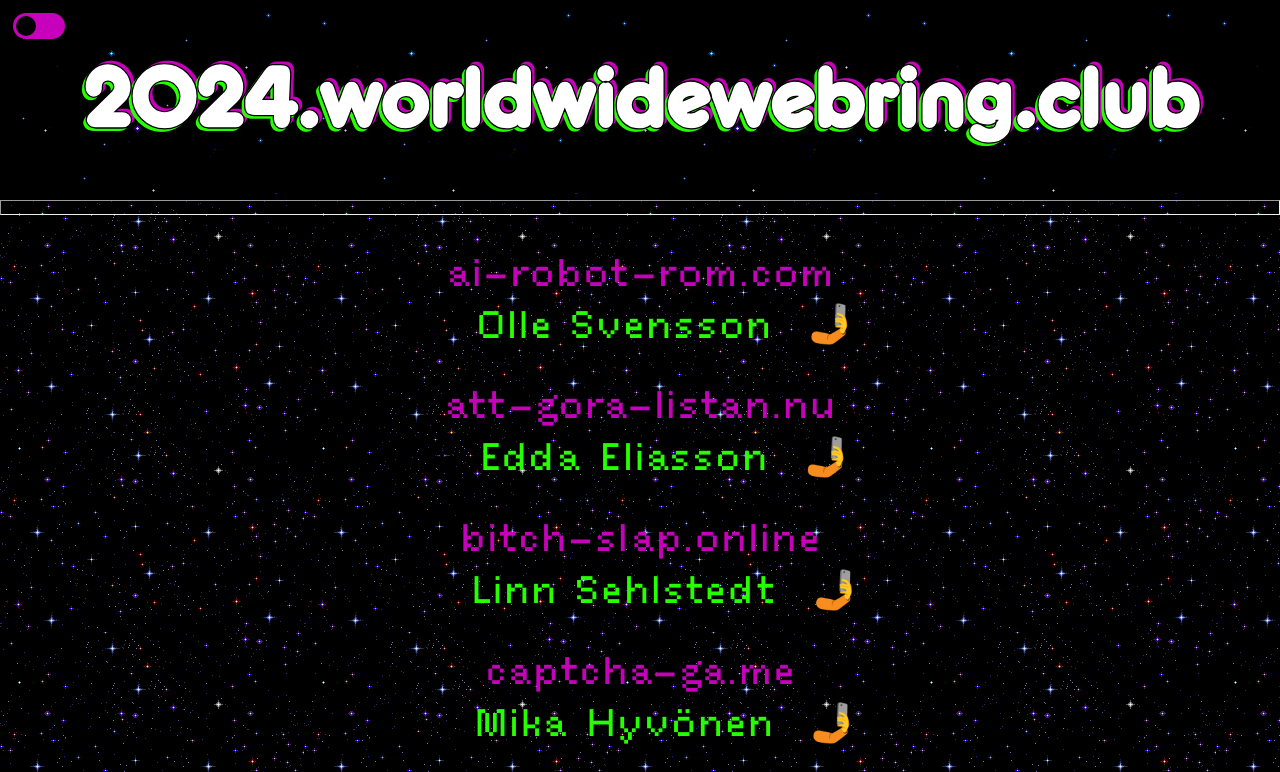
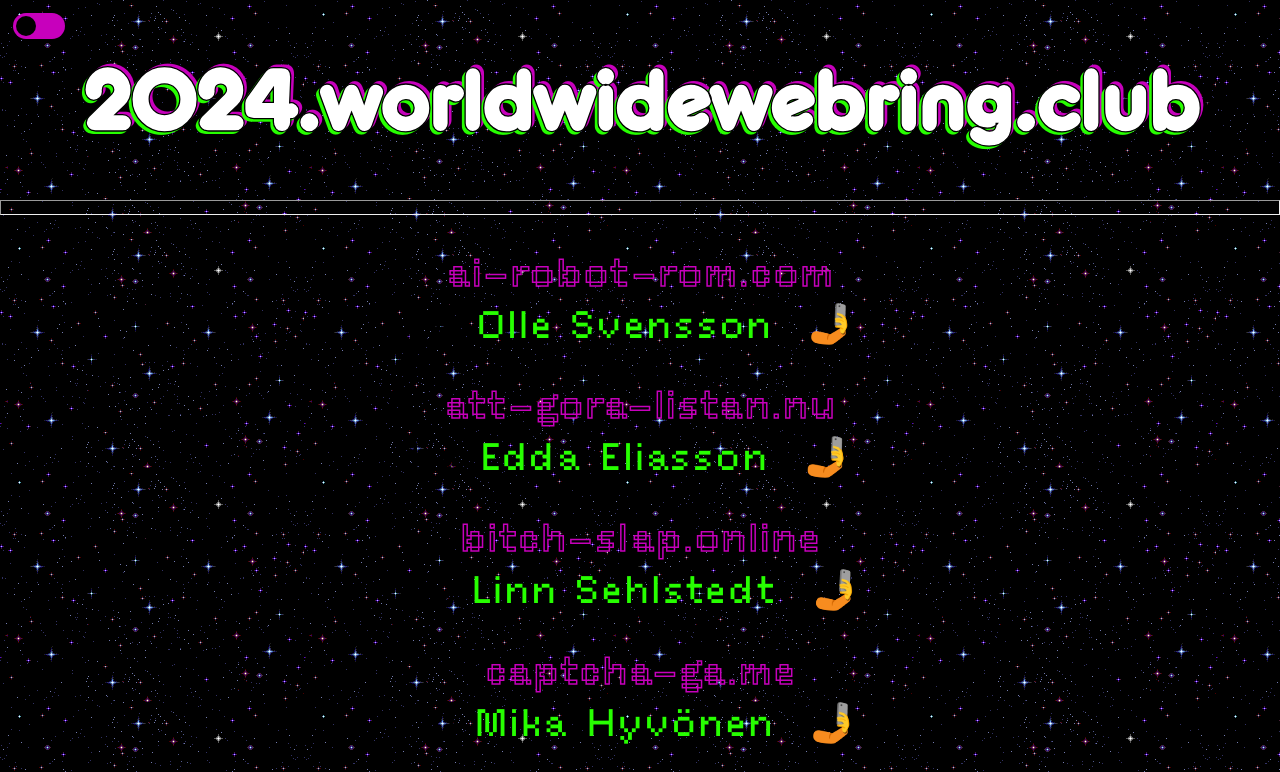
Before and after one commit to beckmanscollege/2024.worldwidewebring.club, a plain HTML site: page index.html in a window 1280 px wide. Shown: the top 772 px of the page. Drawn offline with Linux system fonts and the light colour scheme.

Commit message:
Add files via upload

```diff
--- a/index.html
+++ b/index.html
@@ -24,9 +24,28 @@
   <div class="scrollable-text">
 
     <div id="header">
+      <table border="0">
+
+        <td class="tablebutton">
+
+          <a href="https://www.worldwidewebring.club/">→</a>
+
+        </td>
+
+        <td>
       <h1>
         2024.worldwidewebring.club
       </h1>
+    </td>
+    <td class="tablebutton">
+
+      <a href="https://2023.worldwidewebring.club/">→</a>
+
+    </td>
+
+
+    </table>
+
     </div>
 
     <div id="content">
@@ -76,7 +95,7 @@
         </li>
 
         <li>
-          <a href="https://mylittlevendingmachine.com/">mylittlevendingmachine.com</a><br>
+          <a href="https://beckmanscollege.github.io/mylittlevendingmachine.com/">mylittlevendingmachine.com</a><br>
           <span class="by">by</span>
           <span class="name">Albab Rahman</span>
         </li>
--- a/mic2.css
+++ b/mic2.css
@@ -19,22 +19,18 @@ html {
 
 }
 
-/* width */
 ::-webkit-scrollbar {
 width: 10px;
 }
 
-/* Track */
 ::-webkit-scrollbar-track {
 background: var(--one);
 }
 
-/* Handle */
 ::-webkit-scrollbar-thumb {
 background: var(--skugga2);
 }
 
-/* Handle on hover */
 ::-webkit-scrollbar-thumb:hover {
 background: var(--skugga1);
 }
@@ -43,13 +39,23 @@ background: var(--skugga1);
 a {
   color: var(--skugga2);
   text-decoration: none;
+  -webkit-text-stroke: 1.5px var(--one);
+}
+
+li a {
+  color: var(--one);
+  text-decoration: none;
+  -webkit-text-stroke: 1.5px var(--skugga2);
+}
+
+li a:hover {
+  color: var(--skugga2);
+  text-decoration: none;
+  -webkit-text-stroke: 1.5px var(--skugga1);
 }
 
 
-a:hover, a:visited {
-  color: var(--two);
-  -webkit-text-stroke: 1.5px var(--one);
-}
+
 
 
 @font-face {
@@ -71,6 +77,7 @@ src: url("assets/korv.woff2") format("woff2");
   position: fixed;
   top: 1vw;
   left: 1vw;
+  z-index: 1000;
 }
 
 .toggle-container {
@@ -103,7 +110,6 @@ src: url("assets/korv.woff2") format("woff2");
   position: absolute;
   top: 3px;
   left: 3px;
-
   transition: left 0.1s;
 }
 
@@ -120,6 +126,14 @@ src: url("assets/korv.woff2") format("woff2");
   margin-left: 10px;
 }
 
+/* header */
+
+#header {
+  position: fixed;
+  height: auto;
+  width: 100vw;
+}
+
 
 
 #wrapper {
@@ -132,6 +146,8 @@ src: url("assets/korv.woff2") format("woff2");
   justify-content: center;
   flex-flow: column;
   mix-blend-mode: difference;
+  image-rendering: pixelated;
+
   }
 
 h1 {
@@ -157,6 +173,7 @@ ul {
   padding: 0;
   margin: 0;
   /* backdrop-filter: blur(9px); */
+  padding-top: 15vw; /* new! */
 
 }
 
@@ -225,6 +242,11 @@ a:hover.tiktok  {
   border-radius: 50%;
 }
 
+.tablebutton {
+  bsackground-color: red;
+  width: 100px;
+}
+
 hr {
   height: 1vw;
 }
@@ -278,6 +300,8 @@ hr {
   animation-iteration-count: infinite;
   animation-timing-function: steps(15, end);
   transform-origin: center;
+    image-rendering: pixelated;
+
 }
 
 @keyframes example2 {
```
